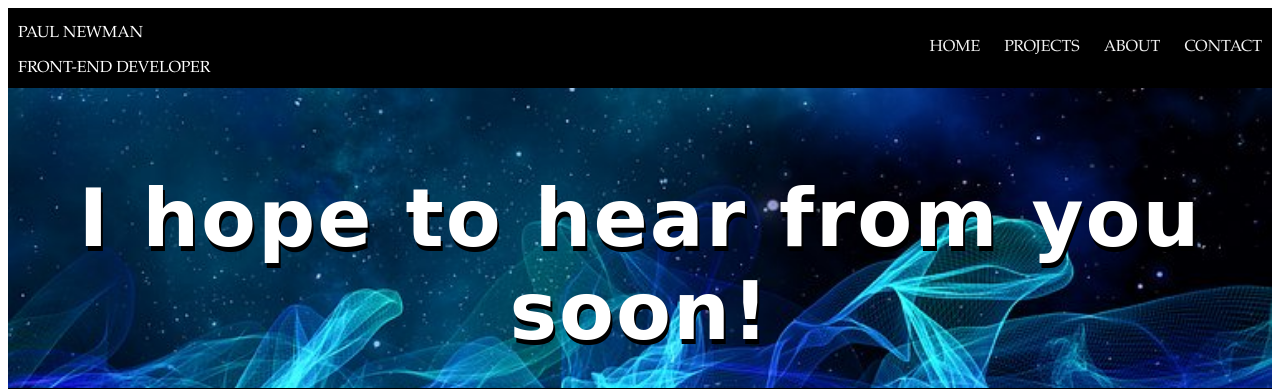
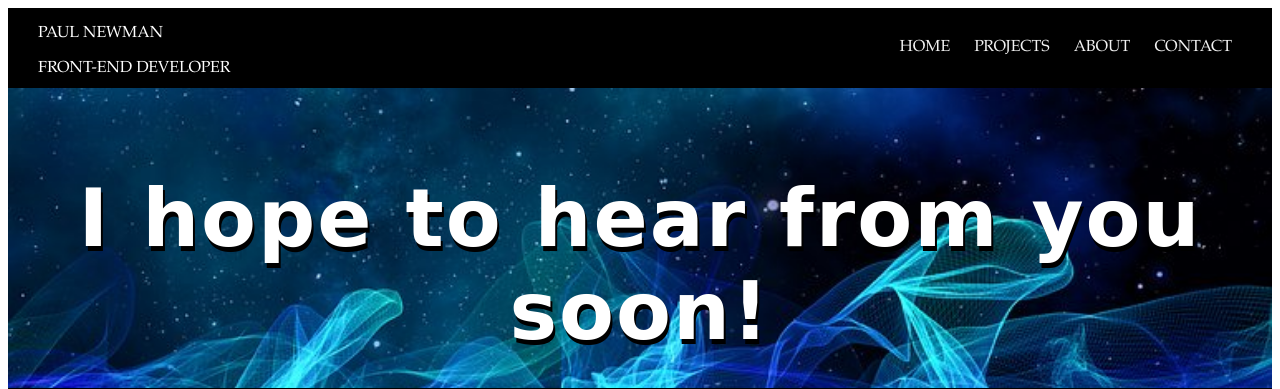
Before and after one commit to ostechs/ostechs.github.io, a PHP site: page /contact.html in a window 1280 px wide. Shown: the top 389 px of the page. Run offline with PHP 8.4, Linux system fonts and the light colour scheme.

Commit message:
Add files via upload

```diff
--- a/contact.css
+++ b/contact.css
@@ -17,6 +17,7 @@
   background-color: black;
   text-align: left;
   padding-left: 10px;
+  padding-left: 30px;
 }
 
 .right {
@@ -24,6 +25,7 @@
   color: white;
   background-color: black;
   text-align: right;
+  padding-right: 30px;
 }
 
   nav {
--- a/projects.css
+++ b/projects.css
@@ -17,6 +17,7 @@
   background-color: black;
   text-align: left;
   padding-left: 10px;
+  padding-left: 30px;
 }
 
 .right {
@@ -24,6 +25,7 @@
   color: white;
   background-color: black;
   text-align: right;
+  padding-right: 30px;
 }
 
   nav {
```
Also changed, not shown: images/prohead.jpg (added), images/proj.jpg (added), images/projback.jpg (added).
